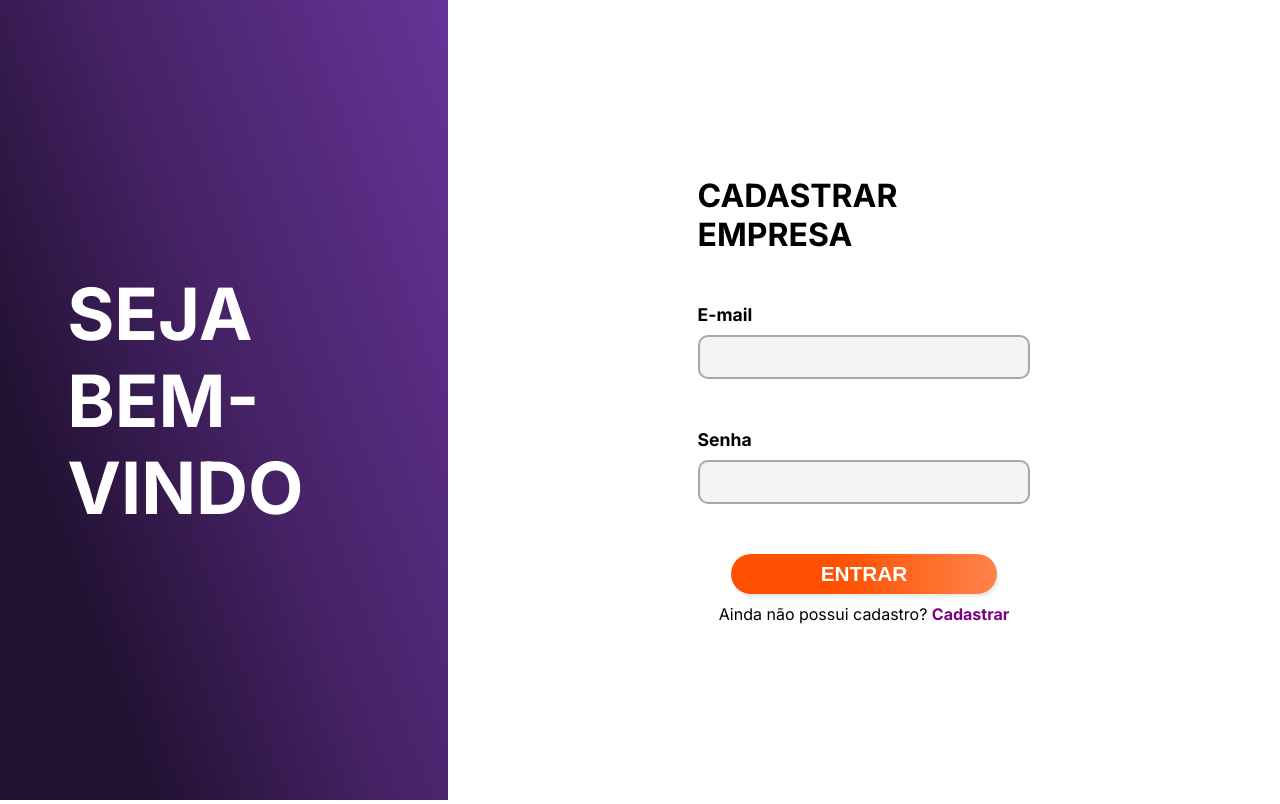
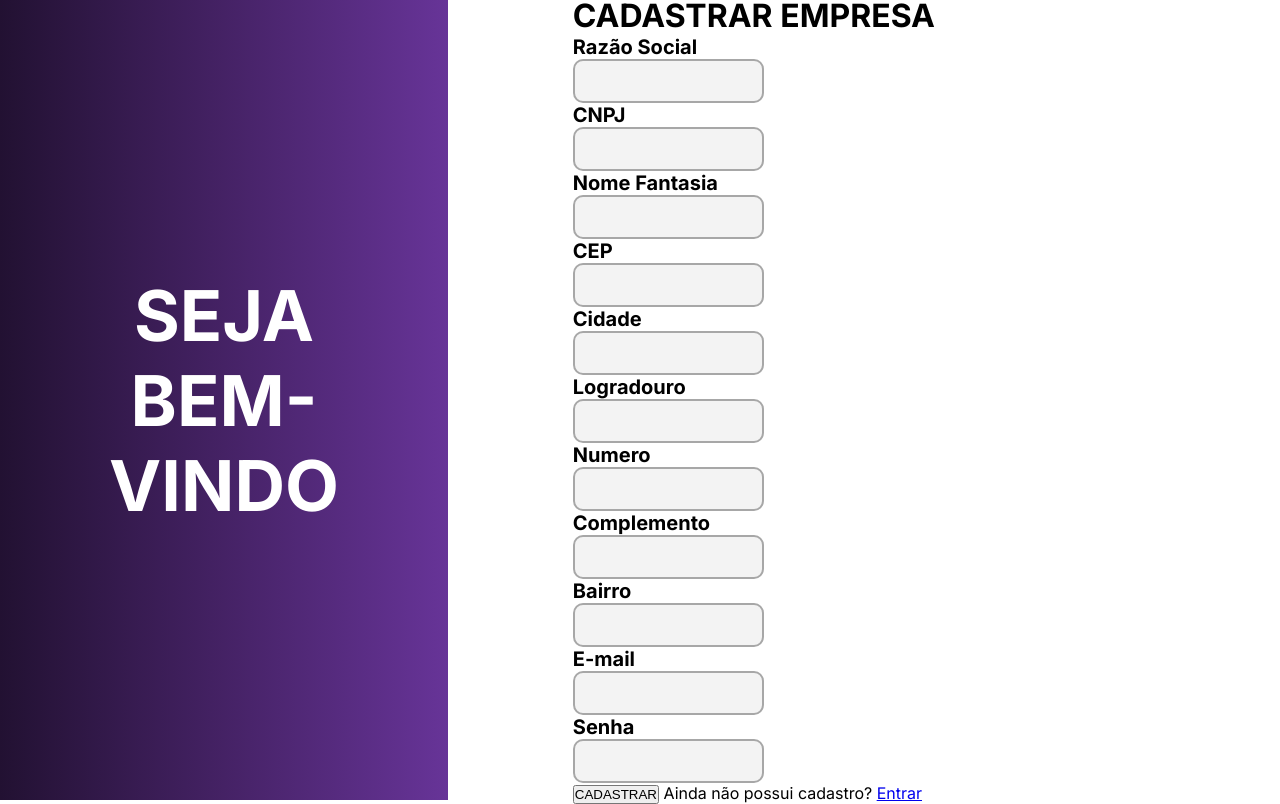
Before and after one commit to mobili-tech/MobiliTECH, a website: page public/cadastro.html in a window 1280 px wide. Drawn offline with Linux system fonts and the light colour scheme.

Commit message:
tela cadastro/ rota

```diff
--- a/public/cadastro.html
+++ b/public/cadastro.html
@@ -1,48 +1,152 @@
 <!DOCTYPE html>
 <html lang="pt-br">
-
   <head>
-    <meta charset="UTF-8">
-    <meta name="viewport" content="width=device-width, initial-scale=1.0">
+    <meta charset="UTF-8" />
+    <meta name="viewport" content="width=device-width, initial-scale=1.0" />
     <title>Document</title>
 
-    <!-- CSS -->
-    <link rel="stylesheet" href="./css/login-cadastro.css">
+    <link rel="stylesheet" href="./css/cadastro.css" />
 
-    <!-- FONTE -->
-    <link rel="preconnect" href="https://fonts.googleapis.com">
-    <link rel="preconnect" href="https://fonts.gstatic.com" crossorigin>
+    <link rel="preconnect" href="https://fonts.googleapis.com" />
+    <link rel="preconnect" href="https://fonts.gstatic.com" crossorigin />
     <link
       href="https://fonts.googleapis.com/css2?family=Inter:ital,opsz,wght@0,14..32,100..900;1,14..32,100..900&display=swap"
-        rel="stylesheet">
+      rel="stylesheet"
+    />
   </head>
 
   <body>
-    <div class="div_esquerda div_esquerda_cadastrar">
-        <h1 class="titulo_esquerda titulo_esquerda_cadastrar">SEJA BEM-VINDO</h1>
+
+    <div class="div_container">
+
+      <div class="div_esquerda">
+
+        <div class="titulo">
+          <h1 class="titulo_esquerda">SEJA BEM-VINDO</h1>
         </div>
 
+      </div>
+
+
       <div class="div_direita">
+
         <div class="div_conteudo_direita">
+
+            <div class="div_titulo">
                 <h1>CADASTRAR EMPRESA</h1>
+            </div>
+
+            <div class="div_conteudo">
+
+
+
 
                     <div class="div_input">
+                        <label for="input_razao_social">Razão Social</label>
+                        <input
+                        type="text"
+                        id="input_razao_social"
+                        name="input_razao_social"
+                        />
+                    </div>
+
+
+                    <div class="div_input">
+                        <label for="input_cnpj">CNPJ</label>
+                        <input type="text" id="input_cnpj" name="input_cnpj" />
+                    </div>
+
+
+
+
+
+                     <div class="div_cnpj">
+
+                         <div class="div_input">
+                             <label for="input_nome">Nome Fantasia</label>
+                             <input type="text" id="input_nome" name="input_nome" />
+                         </div>
+
+                     </div>
+
+
+
+
+               <div class="div_input">
+                 <label for="input_cep">CEP</label>
+                 <input type="text" id="input_cep" name="input_cep" />
+               </div>
+
+               <div class="div_input">
+                 <label for="input_cidade">Cidade</label>
+                 <input type="text" id="input_cidade" name="input_cidade" />
+               </div>
+
+
+
+
+                              <div class="div_input">
+                                <label for="input_logradouro">Logradouro</label>
+                                <input
+                                  type="text"
+                                  id="input_logradouro"
+                                  name="input_logradouro"
+                                />
+                              </div>
+
+                              <div class="div_input">
+                                <label for="input_numero">Numero</label>
+                                <input type="number" id="input_numero" name="input_numero" />
+                              </div>
+
+
+
+
+
+              <div class="div_input">
+                <label for="input_complemento">Complemento</label>
+                <input
+                  type="email"
+                  id="input_complemento"
+                  name="input_complemento"
+                />
+              </div>
+
+              <div class="div_input">
+                <label for="input_bairro">Bairro</label>
+                <input type="text" id="input_bairro" name="input_bairro" />
+              </div>
+
+
+
+
+            <div class="div_bot">
+              <div class="div_input">
                 <label for="input_email">E-mail</label>
-                <input type="email" id="input_email" name="input_email">
+                <input type="email" id="input_email" name="input_email" />
               </div>
 
               <div class="div_input">
                 <label for="input_senha">Senha</label>
-                <input type="password" id="input_senha" name="input_senha">
+                <input type="password" id="input_senha" name="input_senha" />
+              </div>
             </div>
 
-            <div class="div_btn">
-                <button class="btn_login">ENTRAR</button>
-                <span>Ainda não possui cadastro? <a href="./cadastro.html">Cadastrar</a></span>
+
+
             </div>
 
+
+            <div class="div_btn">
+              <button class="btn_login">CADASTRAR</button>
+              <span
+                >Ainda não possui cadastro?
+                <a href="./login.html">Entrar</a></span
+              >
+            </div>
+          </div>
+        </div>
       </div>
     </div>
   </body>
-
 </html>
--- /dev/null
+++ b/public/css/cadastro.css
@@ -0,0 +1,88 @@
+* {
+  padding: 0;
+  margin: 0;
+}
+
+body {
+  height: 100%;
+  width: 100%;
+}
+
+html, body {
+  height: 100%;
+  width: 100%;
+  font-family: "Inter", Arial, Helvetica, sans-serif;
+}
+
+.div_container{
+  width: 100%;
+  height: 100%;
+  display: flex;
+}
+
+.titulo{
+    display: flex;
+
+    justify-content: center;
+
+}
+
+.titulo_esquerda{
+    display: flex;
+    /* justify-content: center; */
+    /* align-items: center; */
+    width: 60%
+}
+
+.div_esquerda{
+    width: 35%;
+    height: 100%;
+    background: #221132;
+    background: linear-gradient(90deg, rgba(34, 17, 50, 1) 0%, rgba(69, 34, 101, 1) 50%, rgba(103, 52, 152, 1) 100%);
+    color: #fff;
+    display: flex;
+    justify-content: center;
+    align-items: center;
+    text-align: center;
+    font-size: 35px;
+}
+
+.div_direita{
+      width: 65%;
+      display: flex;
+      justify-content: center;
+      align-items: center;
+}
+
+.div_conteudo{
+  display: flex;
+  flex-direction: column;
+  font-weight: bold;
+  font-size: 20px;
+}
+
+.div_conteudo_direita {
+  display: flex;
+  flex-direction: column;
+  width: 70%;
+}
+
+.div_input > input {
+    padding-left: 10px;
+    height: 40px;
+    border-radius: 10px;
+    border: solid 2px #00000050;
+    background-color: #d9d9d950;
+    outline: none;
+    transition: 200ms;
+    display: flex;
+    flex-direction: column;
+}
+
+.div_input label {
+
+}
+
+.div_top {
+  display: flex;
+}
```
Also changed, not shown: src/controllers/aquarioController.js (deleted, +0 -49 lines), src/controllers/cadastroController.js (added, +69 -0 lines), src/models/aquarioModel.js (deleted, +0 -23 lines), src/models/cadastroModel.js (added, +44 -0 lines), src/routes/aquarios.js (deleted, +0 -14 lines), src/routes/cadastro.js (added, +14 -0 lines). Lines whose indentation alone changed are shown as unchanged.
